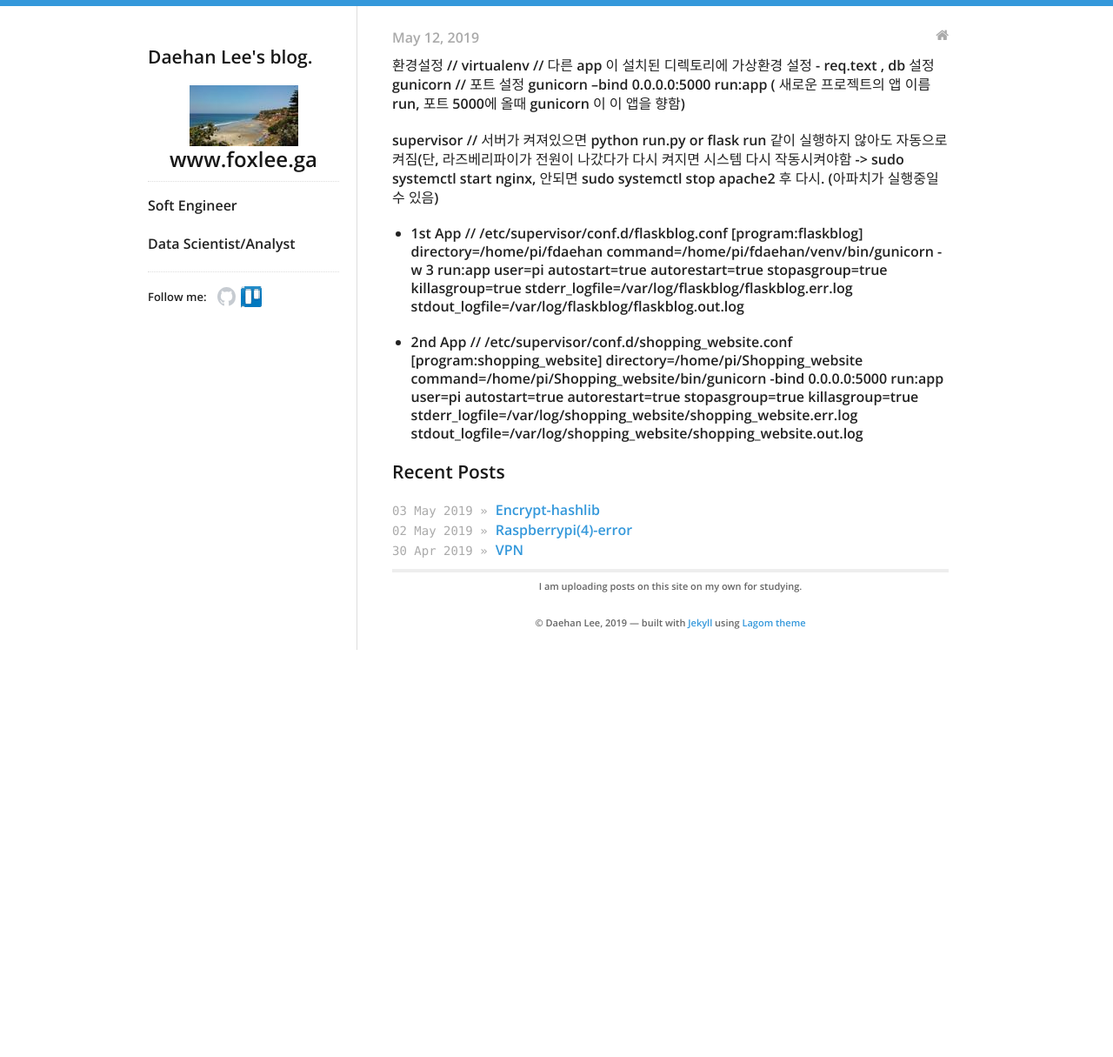
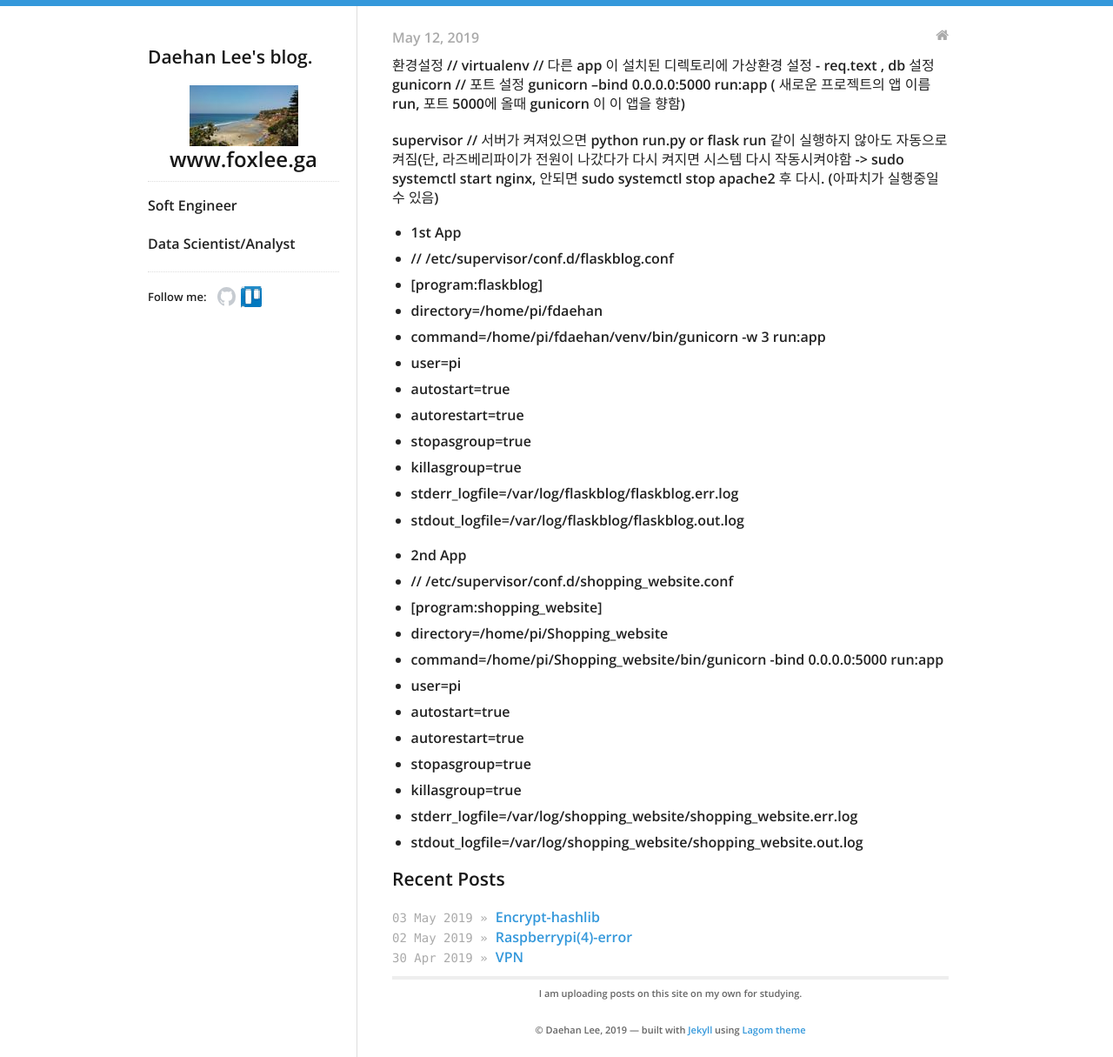
Before and after one commit to daehan0226/Study, a Jekyll site: the page built from _posts/2019-05-12-Subdomain.md, in a window 1280 px wide. Shown: the whole page at 87% size. Built offline with Jekyll 4.4.1, drawn with Linux system fonts in a browser that asks for light colours; before the commit the page ends 907 px from its top, so only the background shows below that.

```diff
--- a/_posts/2019-05-12-Subdomain.md
+++ b/_posts/2019-05-12-Subdomain.md
@@ -11,28 +11,28 @@ gunicorn     // 포트 설정 gunicorn --bind 0.0.0.0:5000 run:app   ( 새로운
 supervisor   // 서버가 켜져있으면 python run.py or flask run 같이 실행하지 않아도 자동으로 켜짐(단, 라즈베리파이가 전원이 나갔다가 다시 켜지면 시스템 다시 작동시켜야함 -> sudo systemctl start nginx, 안되면 sudo systemctl stop apache2 후 다시. (아파치가 실행중일수 있음)
 
 * 1st App
-   // /etc/supervisor/conf.d/flaskblog.conf
-   [program:flaskblog]
-   directory=/home/pi/fdaehan
-   command=/home/pi/fdaehan/venv/bin/gunicorn -w 3 run:app
-   user=pi
-   autostart=true
-   autorestart=true
-   stopasgroup=true
-   killasgroup=true
-   stderr_logfile=/var/log/flaskblog/flaskblog.err.log
-   stdout_logfile=/var/log/flaskblog/flaskblog.out.log
+ -  // /etc/supervisor/conf.d/flaskblog.conf
+ -  [program:flaskblog]
+ -  directory=/home/pi/fdaehan
+ -  command=/home/pi/fdaehan/venv/bin/gunicorn -w 3 run:app
+ -  user=pi
+ -  autostart=true
+ -  autorestart=true
+ -  stopasgroup=true
+ -  killasgroup=true
+ -  stderr_logfile=/var/log/flaskblog/flaskblog.err.log
+ -  stdout_logfile=/var/log/flaskblog/flaskblog.out.log
 
 
 * 2nd App
-   // /etc/supervisor/conf.d/shopping_website.conf
-   [program:shopping_website]
-   directory=/home/pi/Shopping_website
-   command=/home/pi/Shopping_website/bin/gunicorn -bind 0.0.0.0:5000 run:app
-   user=pi
-   autostart=true
-   autorestart=true
-   stopasgroup=true
-   killasgroup=true
-   stderr_logfile=/var/log/shopping_website/shopping_website.err.log
-   stdout_logfile=/var/log/shopping_website/shopping_website.out.log
+ -  // /etc/supervisor/conf.d/shopping_website.conf
+ -  [program:shopping_website]
+ -  directory=/home/pi/Shopping_website
+ -  command=/home/pi/Shopping_website/bin/gunicorn -bind 0.0.0.0:5000 run:app
+ -  user=pi
+ -  autostart=true
+ -  autorestart=true
+ -  stopasgroup=true
+ -  killasgroup=true
+ -  stderr_logfile=/var/log/shopping_website/shopping_website.err.log
+ -  stdout_logfile=/var/log/shopping_website/shopping_website.out.log
```
